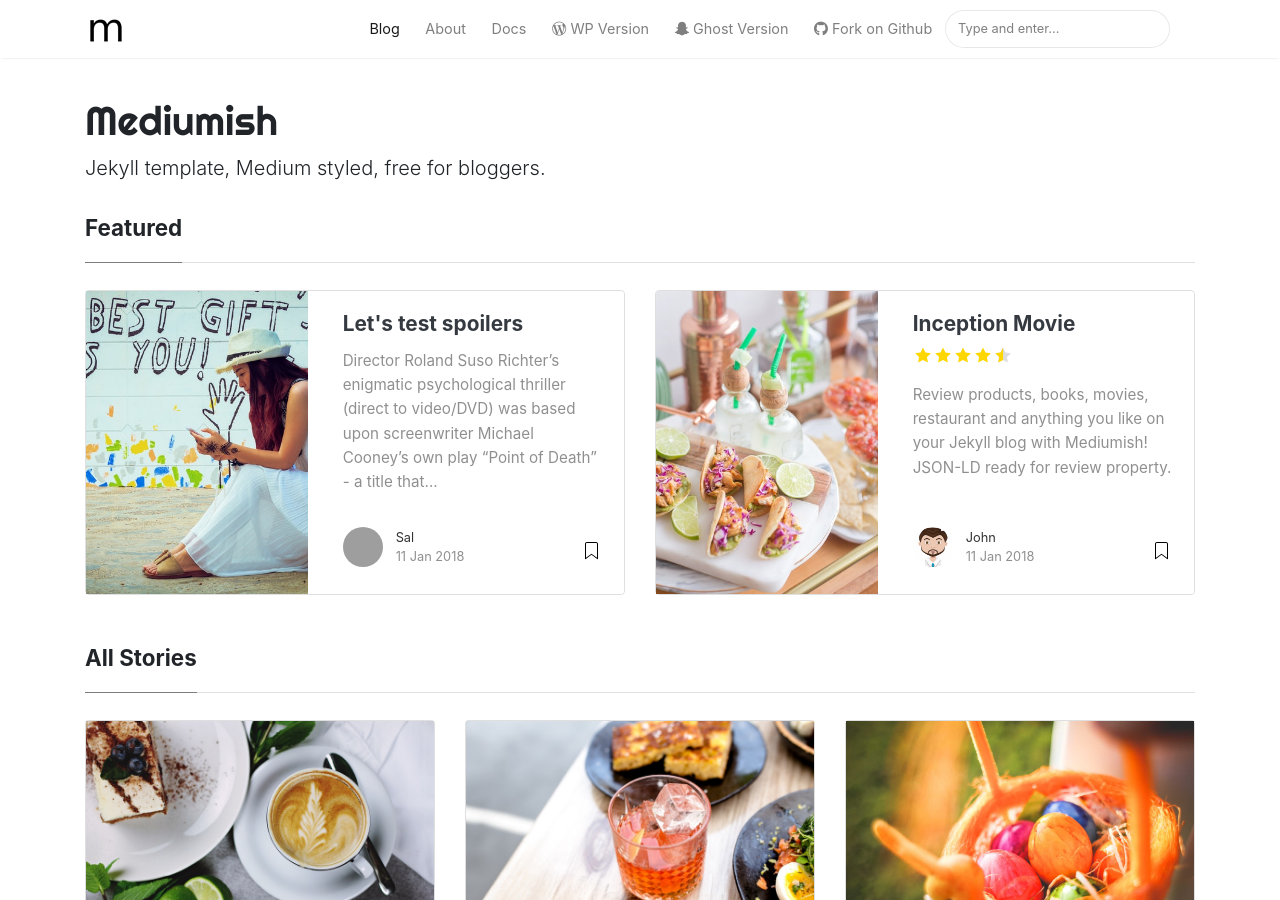
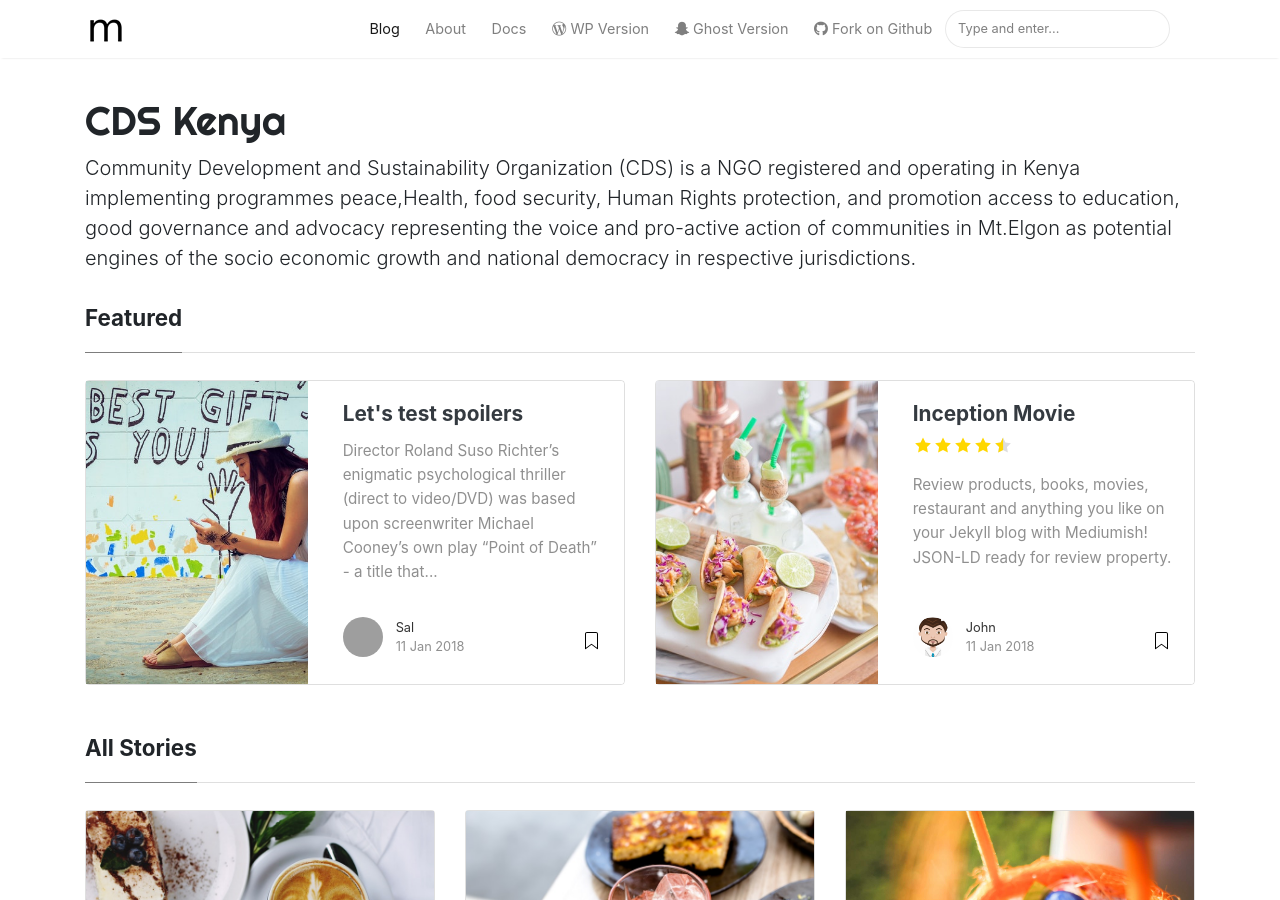
Before and after one commit to apurvsibal/cds.github.io, a Jekyll site: the page built from index.html, in a window 1280 px wide and 900 px high. Built offline with Jekyll 4.4.1, drawn with Linux system fonts in a browser that asks for light colours; nearby versions of some CDN libraries; the list of posts is cut into pages by our own code; some of the changed text lies outside the part shown; grey boxes are pictures that could not be loaded.

Commit message:
config update

```diff
--- a/_config.yml
+++ b/_config.yml
@@ -1,13 +1,13 @@
 # Site
-name: "Mediumish"
-title: "Mediumish"
-description: "Jekyll template, Medium styled, free for bloggers."
+name: "CDS Kenya"
+title: "COMMUNITY DEVELOPMENT AND SUSTAINABILITY ORGANIZATION(CDS) NGO"
+description: "Community Development and Sustainability Organization (CDS) is a NGO registered and operating in Kenya implementing programmes peace,Health, food security, Human Rights protection, and promotion access to education, good governance and advocacy representing the voice and pro-active action of communities in Mt.Elgon as potential engines of the socio economic growth and national democracy in respective jurisdictions."
 logo: 'assets/images/logo.png'
 favicon: 'assets/images/logo.png'
-baseurl: /mediumish-theme-jekyll
-google_analytics: 'UA-46278016-1'
-disqus: 'demowebsite'
-mailchimp-list: 'https://wowthemes.us11.list-manage.com/subscribe/post?u=8aeb20a530e124561927d3bd8&amp;id=8c3d2d214b'
+baseurl: ''
+google_analytics: ''
+disqus: ''
+mailchimp-list: ''
 include: ["_pages"]
 permalink: /:title/
 
```
